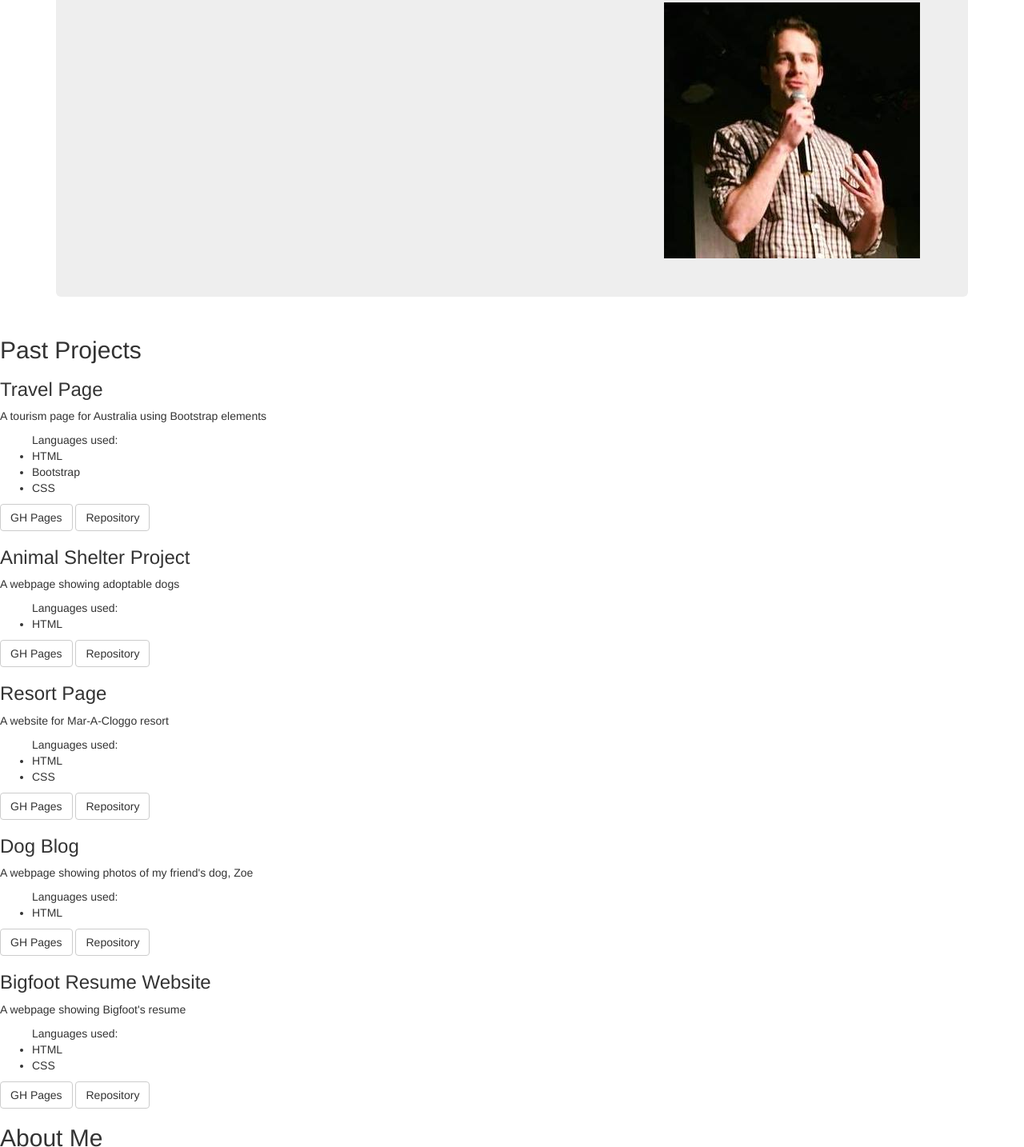
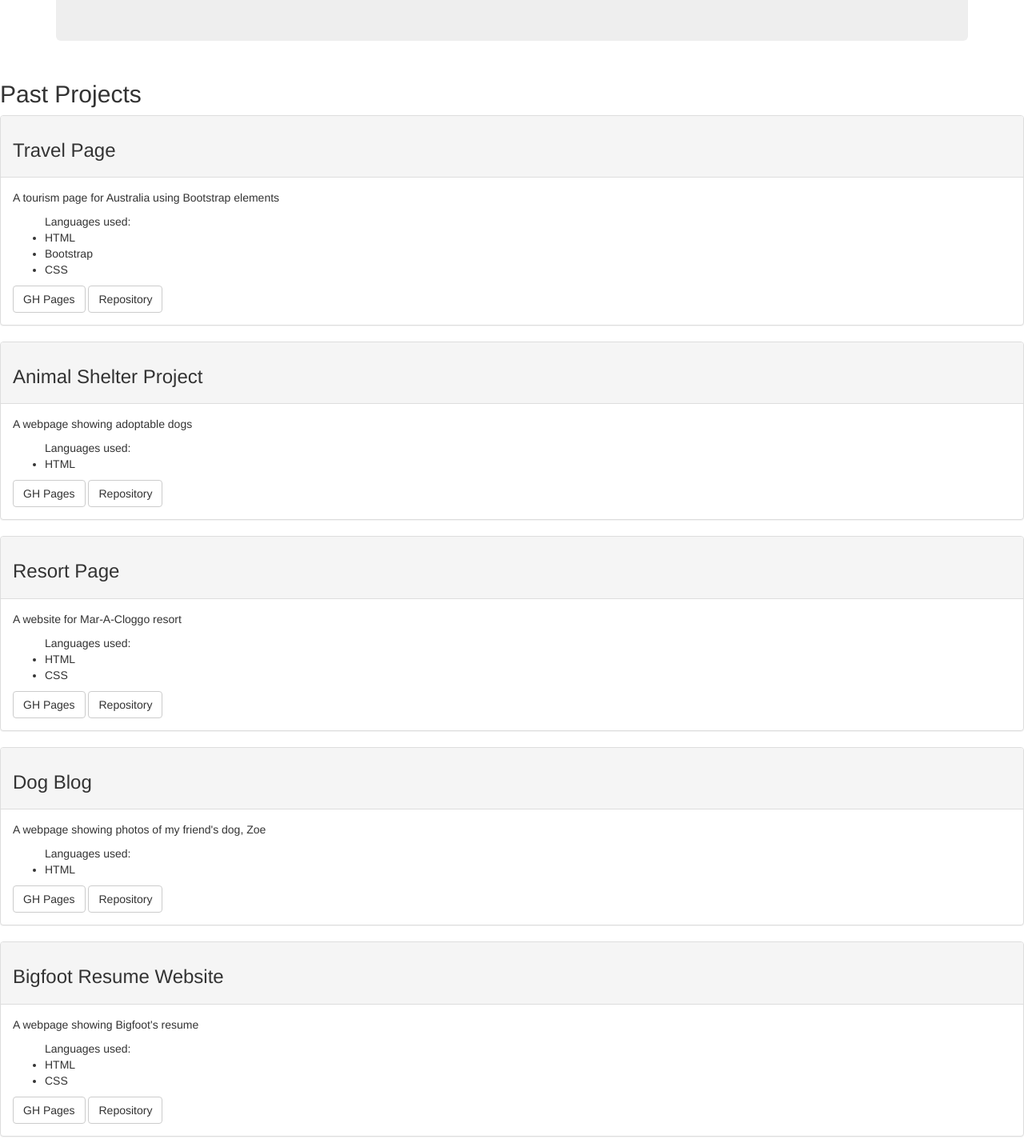
Before and after one commit to Anoble25/portfolio, a plain HTML site: page index.html in a window 1280 px wide. Shown: the part 214-1648 px from the top of the page at 80% size. Drawn offline with Linux system fonts and the light colour scheme.

Commit message:
add bootstrap panels.

```diff
--- a/css/styles.css
+++ b/css/styles.css
@@ -1,5 +1,6 @@
 #alex-photo{
   float:right;
+  max-width:20%;
 }
 
 .jumbotron{
--- a/index.html
+++ b/index.html
@@ -9,13 +9,17 @@
     <div class="container">
       <div class="jumbotron">
         <h1>Welcome to Alex Noble's Portfolio Landing Page </h1>
-        <img id="alex-photo" src="img/alex.jpg" alt="a photo of Alex Noble">
       </div>
     </div>
 
     <h2>Past Projects</h2>
 
+    <!--Travel Page Panel-->
+    <div class="panel panel-default">
+      <div class="panel-heading">
         <h3>Travel Page</h3>
+      </div>
+      <div class="panel-body">
         <p>A tourism page for Australia using Bootstrap elements</p>
         <ul>Languages used:
           <li>HTML</li>
@@ -24,16 +28,30 @@
         </ul>
         <a class="btn btn-default" href="" role="button">GH Pages</a>
         <a class="btn btn-default" href="" role="button">Repository</a>
+      </div>
+    </div><!--End Travel Page Panel-->
 
+    <!--Animal Shelter Panel-->
+    <div class="panel panel-default">
+      <div class="panel-heading">
         <h3>Animal Shelter Project</h3>
+      </div>
+      <div class="panel-body">
         <p>A webpage showing adoptable dogs</p>
         <ul>Languages used:
           <li>HTML</li>
         </ul>
         <a class="btn btn-default" href="" role="button">GH Pages</a>
         <a class="btn btn-default" href="" role="button">Repository</a>
+      </div>
+    </div>
 
+    <!--Resort Page Panel-->
+    <div class="panel panel-default">
+      <div class="panel-heading">
         <h3>Resort Page</h3>
+      </div>
+      <div class="panel-body">
         <p>A website for Mar-A-Cloggo resort</p>
         <ul>Languages used:
           <li>HTML</li>
@@ -41,16 +59,29 @@
         </ul>
         <a class="btn btn-default" href="" role="button">GH Pages</a>
         <a class="btn btn-default" href="" role="button">Repository</a>
-
+      </div>
+    </div>
+    <!--Dog Blog Panel-->
+    <div class="panel panel-default">
+      <div class="panel-heading">
         <h3>Dog Blog</h3>
+      </div>
+      <div class="panel-body">
         <p>A webpage showing photos of my friend's dog, Zoe</p>
         <ul>Languages used:
           <li>HTML</li>
         </ul>
         <a class="btn btn-default" href="" role="button">GH Pages</a>
         <a class="btn btn-default" href="" role="button">Repository</a>
+      </div>
+    </div>
 
+    <!--Bigfoot Panel-->
+    <div class="panel panel-default">
+      <div class="panel-heading">
         <h3>Bigfoot Resume Website</h3>
+      </div>
+      <div class="panel-body">
         <p>A webpage showing Bigfoot's resume</p>
         <ul>Languages used:
           <li>HTML</li>
@@ -58,12 +89,17 @@
         </ul>
         <a class="btn btn-default" href="" role="button">GH Pages</a>
         <a class="btn btn-default" href="" role="button">Repository</a>
+      </div>
+    </div>
 
+    <!--About Me section-->
     <h2>About Me</h2>
+    <img id="alex-photo" src="img/alex.jpg" alt="a photo of Alex Noble">
     <p>I am a seattle-based web developer who enjoys making electronic music and
        performing stand-up comedy.</p>
     <p>I love tech and believe it has a significant potential for positive change.</p>
 
+    <!--Work Experience Section-->
     <h2>Other Work Experience</h2>
     <h4>Production Manager at Smith Berger Marine from April 2017 to March 2018 <h3>
     <h4>Production Manager at Marco Global, Inc. from April 2016 to April 2017 <h3>
```
Lines whose indentation alone changed are shown as unchanged.
